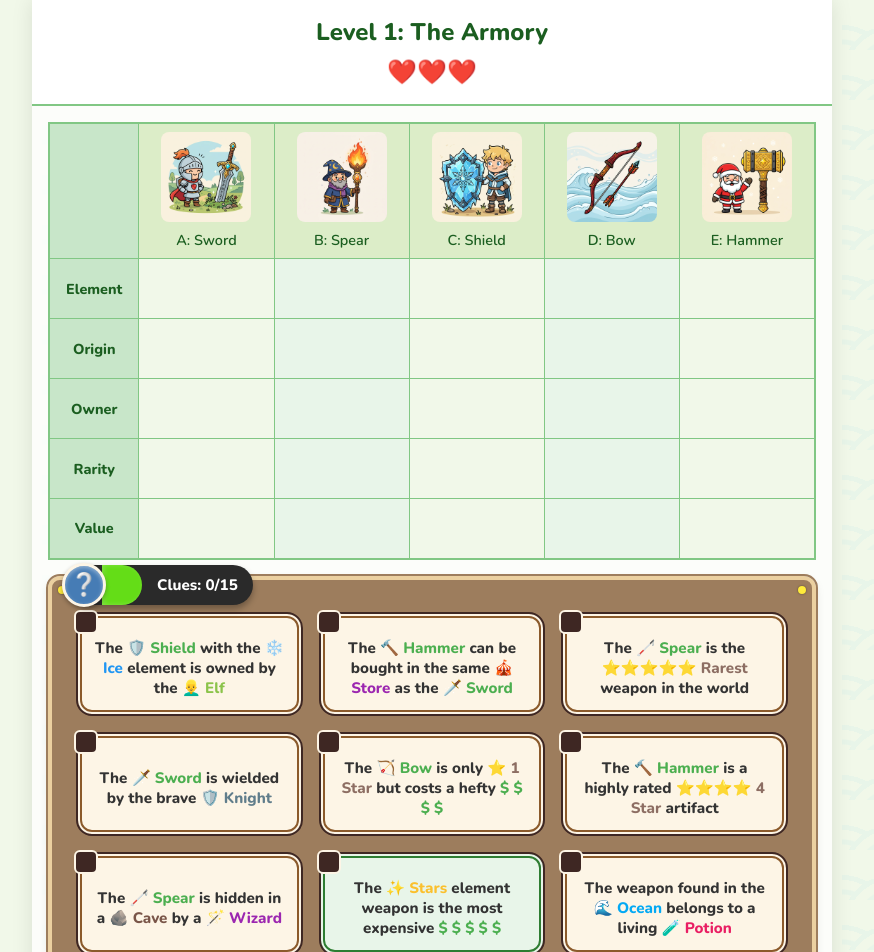
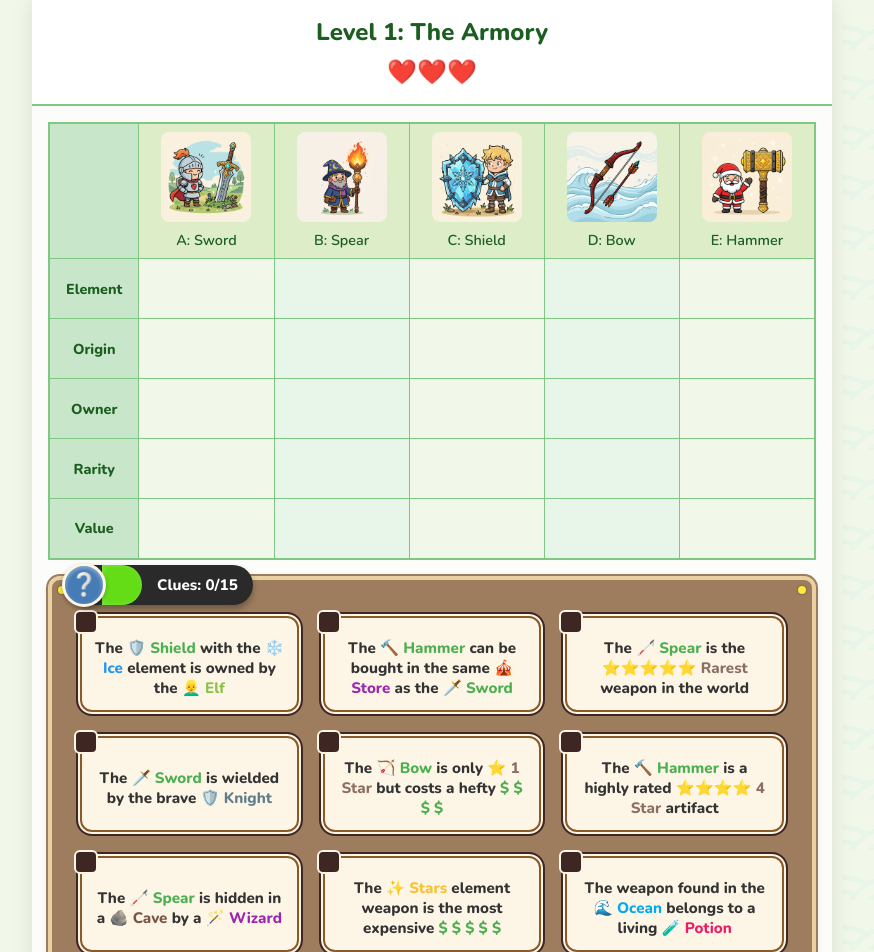
Before and after one commit to Feltoo/Profile-Match, a React (Vite) app: page / in a window 1280 px wide. Shown: the top 952 px of the page, without its empty margins (208-1082 px from the left). Built offline with nearby package versions, Linux system fonts and the light colour scheme.

Commit message:
Remove hardcoded highlight status from clues

```diff
--- a/src/App.jsx
+++ b/src/App.jsx
@@ -181,7 +181,7 @@ function App() {
             return (
               <div
                 key={clue.id}
-                className={`clue-card ${clue.status === 'highlight' ? 'highlight' : ''} ${isSolved ? 'solved' : ''}`}
+                className={`clue-card ${isSolved ? 'solved' : ''}`}
               >
                 <div dangerouslySetInnerHTML={{ __html: clue.text }} />
               </div>
--- a/src/data/level.js
+++ b/src/data/level.js
@@ -119,7 +119,7 @@ export const level1 = {
     {
       id: 8,
       text: "The ✨ <span style='color: #FBC02D;'>Stars</span> element weapon is the most expensive <span style='color: #4CAF50;'>$ $ $ $ $</span>",
-      status: "highlight",
+      status: "neutral",
       check: (grid) => grid.hammer?.element?.id === 'e_stars' && grid.hammer?.value?.id === 'v_5'
     },
     {
@@ -143,7 +143,7 @@ export const level1 = {
     {
       id: 12,
       text: "The ❄️ <span style='color: #2196F3;'>Ice</span> shield is the absolute cheapest weapon at just <span style='color: #4CAF50;'>$</span>",
-      status: "highlight",
+      status: "neutral",
       check: (grid) => grid.shield?.element?.id === 'e_ice' && grid.shield?.value?.id === 'v_1'
     },
     {
```
